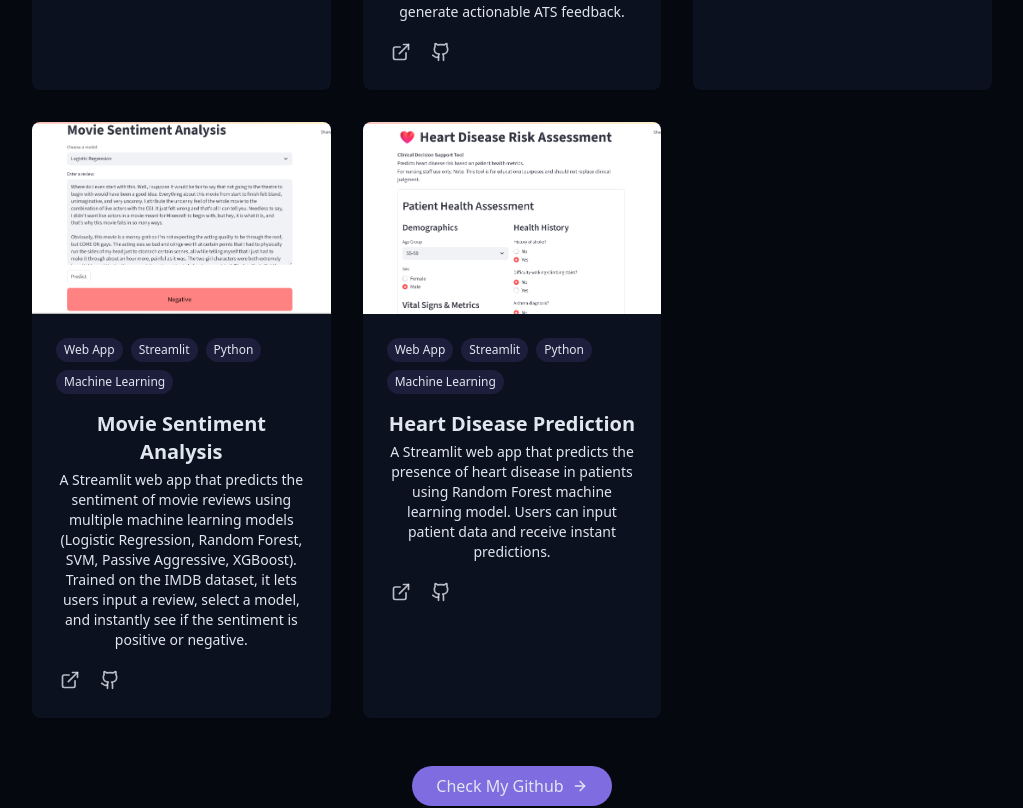
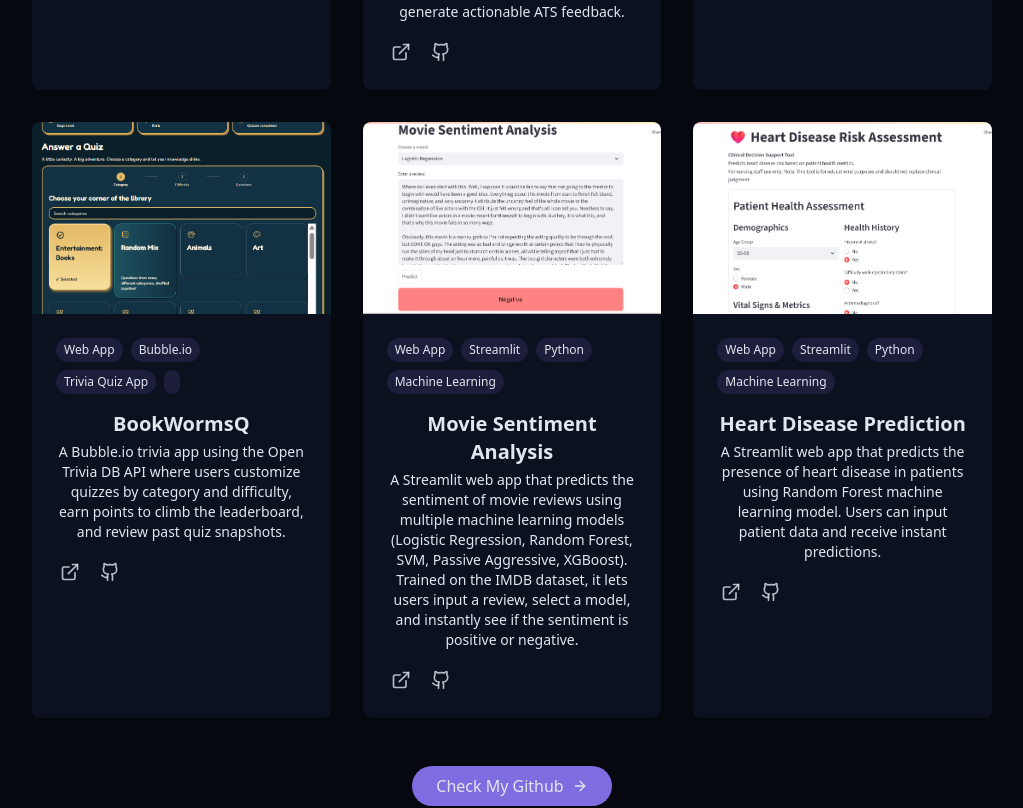
Before and after one commit to AelCee8103/new-portfolio, a React (Vite) app: page / in a window 1280 px wide. Shown: the part 3680-4488 px from the top of the page, without its empty margins (128-1151 px from the left). Built offline with nearby package versions, Linux system fonts and the light colour scheme.

Commit message:
Project Section and Contacts updated

```diff
--- a/src/components/ContactSections.jsx
+++ b/src/components/ContactSections.jsx
@@ -24,8 +24,8 @@ export const ContactSection = () => {
 
     setTimeout(() => {
       emailjs
-        .sendForm("service_1i40daj", "template_5tzyvwb", form.current, {
-          publicKey: "kB4epaWS2u5e5Fbi8",
+        .sendForm("service_gfj57ib", "template_u15tf2h", form.current, {
+          publicKey: "Qaq2NeA4kBOl1ppic",
         })
         .then(
           () => {
@@ -82,9 +82,9 @@ export const ContactSection = () => {
                   <h4 className="font-medium">Email</h4>
                   <a
                     className="text-muted-foreground hover:text-primary transition-colors underline"
-                    href="mailto:a.cantila.533397@umindanao.edu.ph"
+                    href="mailto:useless8103@gmail.com"
                   >
-                    a.cantila.533397@umindanao.edu.ph
+                    useless8103@gmail.com
                   </a>
                 </div>
               </div>
@@ -120,7 +120,7 @@ export const ContactSection = () => {
               <h4 className="font-medium mb-4">Connect With Me</h4>
               <div className="flex space-x-4 justify-center">
                 <a
-                  href="https://www.linkedin.com/in/augustine-ervin-leig-cantila-525543279?lipi=urn%3Ali%3Apage%3Ad_flagship3_profile_view_base_contact_details%3BQUGI5u%2F%2FQmaGrbgSg1d2cw%3D%3D"
+                  href="https://www.linkedin.com/in/augustine-ervin-leigh-cantila-2bb799444"
                   target="_blank"
                   className="text-muted-foreground hover:text-primary transition-colors"
                 >
--- a/src/components/ProjectSection.jsx
+++ b/src/components/ProjectSection.jsx
@@ -33,8 +33,20 @@ const projects = [
     tag: ["Web App", "PHP", "MySQL", "JavaScript"],
     demoUrl: "#",
     githubUrl: "https://github.com/AelCee8103/CornHub.git",
+
   },
 
+
+  {
+    id: 4,
+    title: "BookWormsQ",
+    description:
+    "A Bubble.io trivia app using the Open Trivia DB API where users customize quizzes by category and difficulty, earn points to climb the leaderboard, and review past quiz snapshots.",
+    image: "/projects/bookwormsQ.png",
+    tag: ["Web App", "Bubble.io", "Trivia Quiz App", ""],
+    demoUrl: "https://bookwormsqver2.bubbleapps.io/version-test/",
+    githubUrl: "#",
+  },
 
 
   {
@@ -80,6 +92,21 @@ export const ProjectSection = () => {
     }
   };
 
+  const handleCodeClick = (e, project) => {
+    const hasCode =
+      project.githubUrl &&
+      project.githubUrl.trim() !== "" &&
+      project.githubUrl !== "#";
+
+    if (!hasCode) {
+      e.preventDefault();
+      toast({
+        title: "No source code available",
+        description: `Source code for "${project.title}" is not available. It is possible that the code is missing or the app was built using a no-code platform like Bubble.io etc.`,
+      });
+    }
+  };
+
   return (
     <section id="projects" className="py-24 px-24 relative">
       <div className="container mx-auto max-w-5xl">
@@ -99,6 +126,11 @@ export const ProjectSection = () => {
               project.demoUrl &&
               project.demoUrl.trim() !== "" &&
               project.demoUrl !== "#";
+
+            const hasCode =
+              project.githubUrl &&
+              project.githubUrl.trim() !== "" &&
+              project.githubUrl !== "#";
 
             return (
               <div
@@ -156,17 +188,20 @@ export const ProjectSection = () => {
 
                       <div className="relative group/tooltip inline-flex items-center">
                         <a
-                          target="_blank"
-                          rel="noopener noreferrer"
-                          href={project.githubUrl}
+                          target={hasCode ? "_blank" : undefined}
+                          rel={hasCode ? "noopener noreferrer" : undefined}
+                          href={project.githubUrl || "#"}
+                          onClick={(e) => handleCodeClick(e, project)}
                           className="text-foreground/80 hover:text-primary transition-colors duration-300 inline-flex items-center justify-center p-1 rounded-md"
-                          aria-label="View Source Code on GitHub"
+                          aria-label={
+                            hasCode ? "Source code available" : "No source code available"
+                          }
                         >
                           <Github size={20} />
                         </a>
                         <div className="pointer-events-none absolute bottom-full left-1/2 -translate-x-1/2 mb-2 hidden group-hover/tooltip:flex flex-col items-center z-30">
                           <div className="whitespace-nowrap rounded-md bg-card border border-border px-2.5 py-1 text-xs font-medium text-foreground shadow-md">
-                            Source code
+                            {hasCode ? "Source code available" : "No source code available"}
                           </div>
                           <div className="w-2 h-2 -mt-1 rotate-45 bg-card border-r border-b border-border"></div>
                         </div>
```
Also changed, not shown: public/projects/bookwormsQ.png (added).
